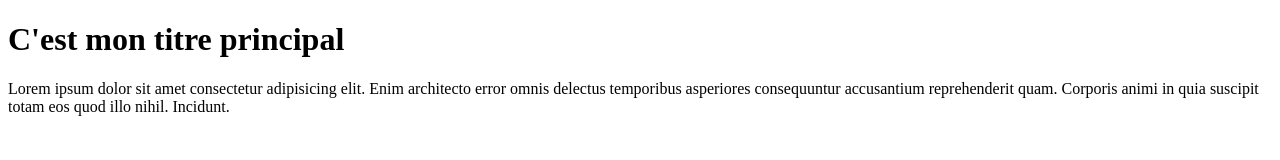
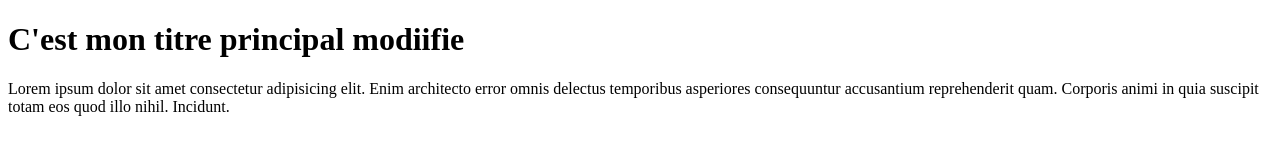
Before and after one commit to Elifinanc/Test_repo, a plain HTML site: page index.html in a window 1280 px wide. Drawn offline with Linux system fonts and the light colour scheme.

Commit message:
j'ai modifié le titre

```diff
--- a/index.html
+++ b/index.html
@@ -5,7 +5,7 @@
     <title>title</title>
   </head>
   <body>
-    <h1>C'est mon titre principal</h1>
+    <h1>C'est mon titre principal modiifie</h1>
     <p>Lorem ipsum dolor sit amet consectetur adipisicing elit. Enim architecto error omnis delectus temporibus asperiores consequuntur accusantium reprehenderit quam. Corporis animi in quia suscipit totam eos quod illo nihil. Incidunt.</p>
   </body>
 </html>
```
